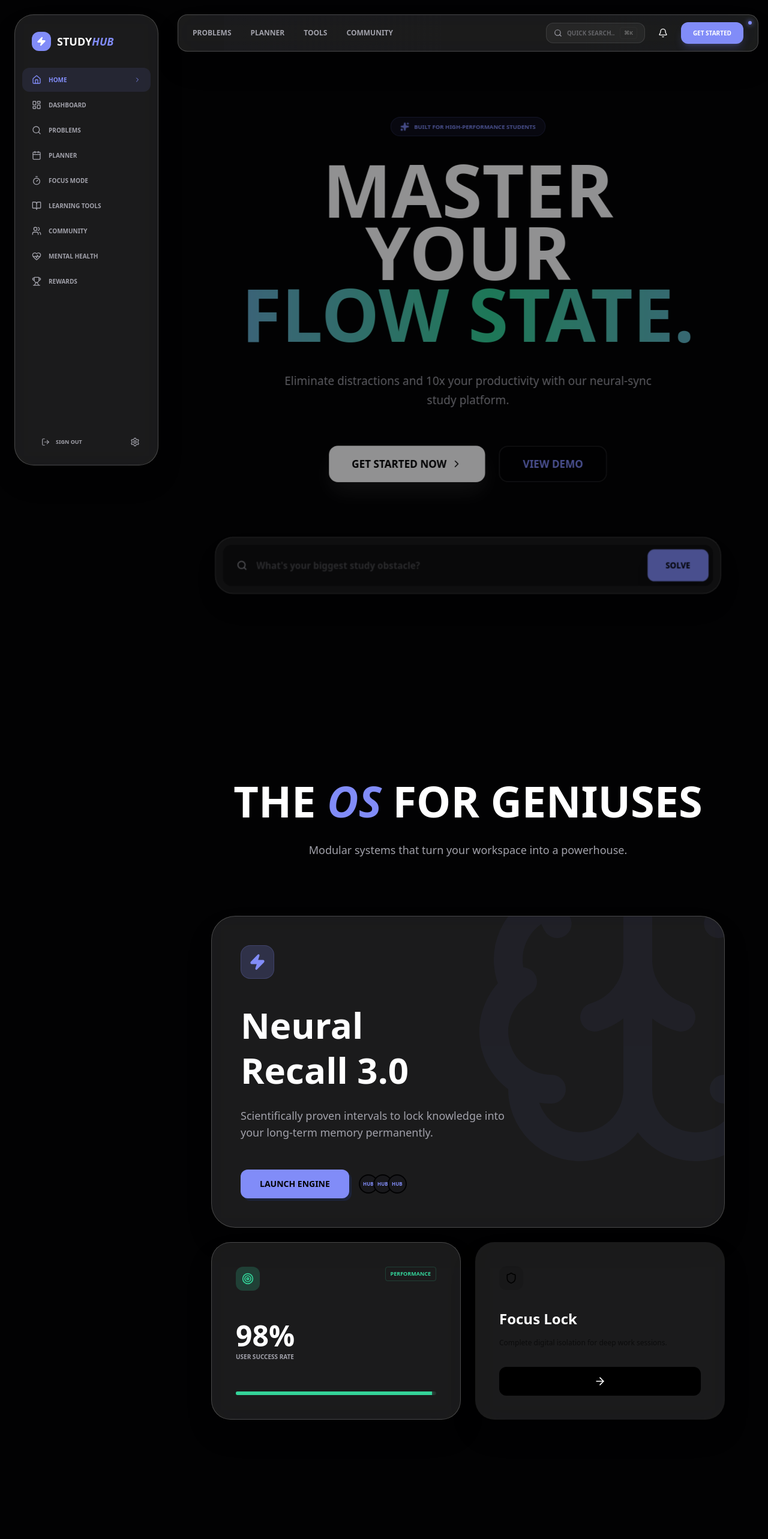
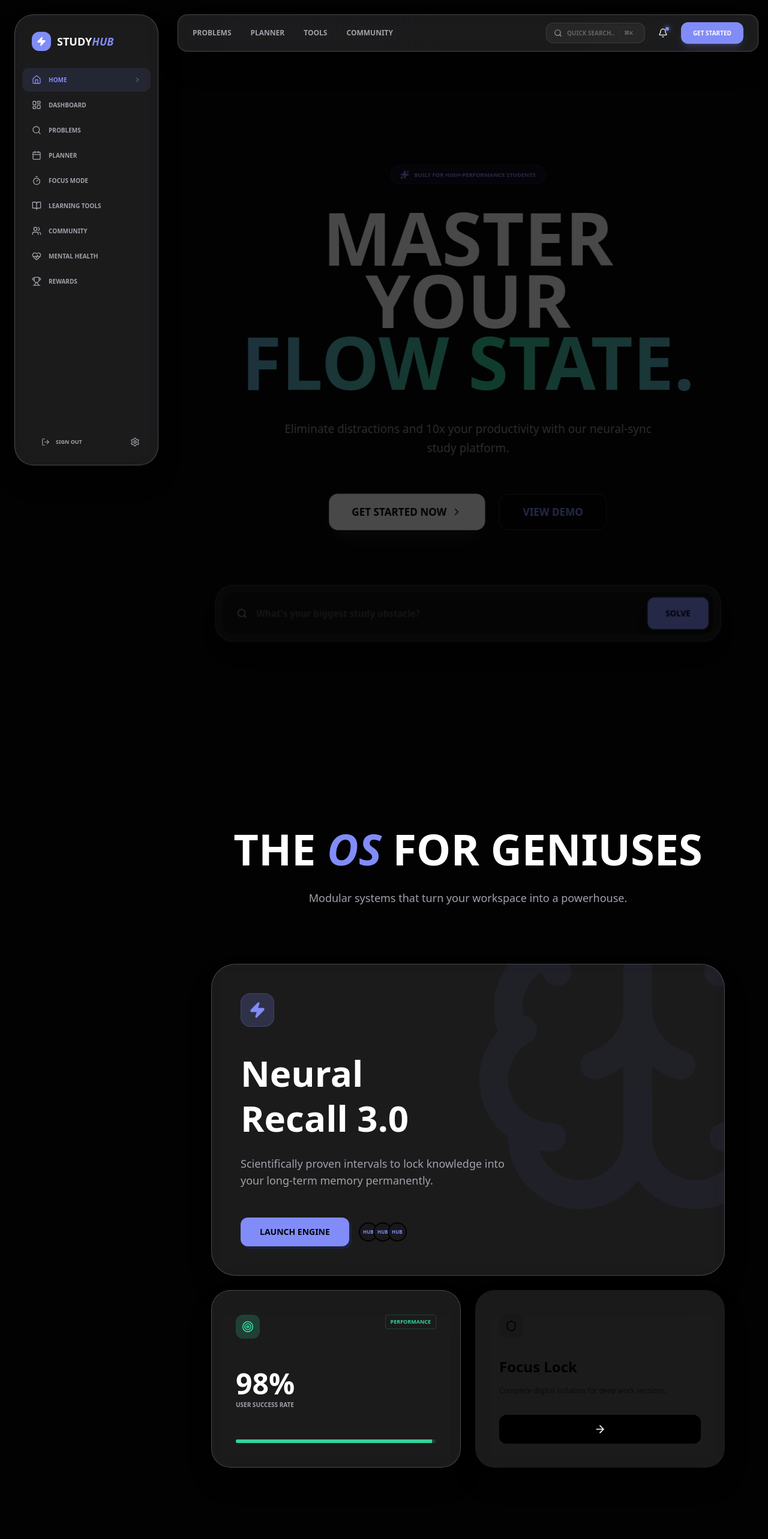
Before and after one commit to Dhruv-1511/Focusly, a Next.js app: page / in a window 1280 px wide. Shown: the top 2566 px of the page at 60% size. Built offline with nearby package versions, Linux system fonts and the light colour scheme.

Commit message:
Additional functionality added

```diff
--- a/src/app/community/page.tsx
+++ b/src/app/community/page.tsx
@@ -155,14 +155,14 @@ export default function CommunityPage() {
               <h3 className="text-lg font-bold mb-6 flex items-center gap-2">
                  <HelpCircle className="h-5 w-5 text-secondary" /> Support Rules
               </h3>
-              <ul className="space-y-4 text-xs font-medium text-muted-foreground">
+              <ul className="space-y-4 text-xs font-medium text-background/80">
                  <li className="flex gap-3"><CheckCircle2 className="h-4 w-4 text-secondary flex-shrink-0" /> No judgment. Every struggle is valid.</li>
                  <li className="flex gap-3"><CheckCircle2 className="h-4 w-4 text-secondary flex-shrink-0" /> Explain your thought process, don't just ask for answers.</li>
                  <li className="flex gap-3"><CheckCircle2 className="h-4 w-4 text-secondary flex-shrink-0" /> Earn 50 XP for every helpful answer you give.</li>
               </ul>
-              <div className="mt-8 p-5 bg-white/5 rounded-lg border border-white/10">
+              <div className="mt-8 p-5 bg-background/5 rounded-lg border border-background/10">
                  <div className="text-[10px] font-bold uppercase tracking-widest mb-2 text-secondary">Community Reward</div>
-                 <div className="text-xs font-bold leading-relaxed">Top contributor this month gets <span className="text-white">Premium Planner</span> for free.</div>
+                 <div className="text-xs font-bold leading-relaxed text-background">Top contributor this month gets <span className="text-primary font-black">Premium Planner</span> for free.</div>
               </div>
            </div>
         </div>
--- a/src/app/page.tsx
+++ b/src/app/page.tsx
@@ -64,11 +64,11 @@ export default function Home() {
           </p>
 
           <div className="flex flex-col sm:flex-row items-center justify-center gap-6 mb-24">
-            <Button size="xl" className="h-16 px-10 text-lg font-black rounded-2xl bg-white text-black hover:scale-105 active:scale-95 transition-all shadow-[0_20px_40px_rgba(255,255,255,0.1)]">
-              GET STARTED NOW <ChevronRight className="ml-2 h-5 w-5" />
+            <Button size="xl" asChild className="h-16 px-10 text-lg font-black rounded-2xl bg-white text-black hover:scale-105 active:scale-95 transition-all shadow-[0_20px_40px_rgba(255,255,255,0.1)]">
+              <Link href="/dashboard">GET STARTED NOW <ChevronRight className="ml-2 h-5 w-5" /></Link>
             </Button>
-            <Button size="xl" variant="outline" className="h-16 px-10 text-lg font-black rounded-2xl border-white/10 hover:bg-white/5 hover:scale-105 transition-all">
-              VIEW DEMO
+            <Button size="xl" variant="outline" asChild className="h-16 px-10 text-lg font-black rounded-2xl border-white/10 hover:bg-white/5 hover:scale-105 transition-all">
+              <Link href="/tools">VIEW DEMO</Link>
             </Button>
           </div>
 
@@ -92,9 +92,9 @@ export default function Home() {
                 />
                 <Button
                   className="absolute right-2 h-14 px-8 rounded-xl font-black shadow-xl bg-primary hover:bg-primary/90"
-                  onClick={() => console.log("Searching...")}
+                  asChild
                 >
-                  SOLVE
+                  <Link href="/problems">SOLVE</Link>
                 </Button>
               </div>
             </div>
@@ -127,7 +127,9 @@ export default function Home() {
                <p className="text-lg text-muted-foreground max-w-md">Scientifically proven intervals to lock knowledge into your long-term memory permanently.</p>
             </div>
             <div className="flex items-center gap-4 mt-12 relative z-10">
-               <Button className="rounded-xl h-12 px-8 font-black text-sm bg-primary hover:bg-primary/90">LAUNCH ENGINE</Button>
+               <Button asChild className="rounded-xl h-12 px-8 font-black text-sm bg-primary hover:bg-primary/90">
+                 <Link href="/tools">LAUNCH ENGINE</Link>
+               </Button>
                <div className="flex -space-x-2">
                  {[1,2,3].map(i => (
                    <div key={i} className="h-8 w-8 rounded-full bg-muted border-2 border-background flex items-center justify-center font-black text-[8px] text-primary">HUB</div>
@@ -168,8 +170,8 @@ export default function Home() {
              <div className="h-10 w-10 rounded-xl bg-black/10 flex items-center justify-center">
                <Shield className="h-5 w-5" />
              </div>
-             <h3 className="text-2xl font-black mt-8 mb-4 tracking-tight">Focus Lock</h3>
-             <p className="text-xs font-medium opacity-60">Complete digital isolation for deep work sessions.</p>
+             <h3 className="text-2xl font-black mt-8 mb-4 tracking-tight text-black">Focus Lock</h3>
+             <p className="text-xs font-medium text-black/60">Complete digital isolation for deep work sessions.</p>
              <Link href="/focus" className="mt-8 h-12 w-full rounded-xl bg-black text-white flex items-center justify-center hover:scale-105 transition-all">
                 <ArrowRight className="h-5 w-5" />
              </Link>
@@ -188,8 +190,8 @@ export default function Home() {
             <h2 className="text-7xl md:text-[10rem] font-black leading-none mb-20 opacity-10 select-none">LIMITLESS.</h2>
             <div className="relative inline-block group">
                <div className="absolute -inset-4 bg-primary rounded-full blur-3xl opacity-20 group-hover:opacity-40 transition-opacity" />
-               <Button size="xl" className="relative h-20 px-16 text-2xl font-black rounded-2xl shadow-2xl bg-primary text-white hover:scale-105 transition-all">
-                 JOIN 50K+ STUDENTS
+               <Button size="xl" asChild className="relative h-20 px-16 text-2xl font-black rounded-2xl shadow-2xl bg-primary text-white hover:scale-105 transition-all">
+                 <Link href="/dashboard">JOIN 50K+ STUDENTS</Link>
                </Button>
             </div>
             <div className="mt-20 flex items-center justify-center gap-10 opacity-20 grayscale hover:grayscale-0 transition-opacity">
--- a/src/components/layout/ClientLayout.tsx
+++ b/src/components/layout/ClientLayout.tsx
@@ -13,7 +13,7 @@ export function ClientLayout({ children }: { children: React.ReactNode }) {
 
       <div className="flex-1 flex flex-col min-w-0 lg:pl-[280px] transition-all duration-500 relative">
         <Navbar onToggleSidebar={() => setIsSidebarOpen(true)} />
-        <main className="flex-1 w-full px-4 sm:px-8 lg:px-10 pb-20 pt-12">
+        <main className="flex-1 w-full px-4 sm:px-8 lg:px-10 pb-20 pt-16">
           <div className="max-w-7xl mx-auto">
             {children}
           </div>
--- a/src/components/layout/Navbar.tsx
+++ b/src/components/layout/Navbar.tsx
@@ -27,7 +27,7 @@ export function Navbar({ onToggleSidebar }: NavbarProps) {
       initial={{ y: -20, opacity: 0 }}
       animate={{ y: 0, opacity: 1 }}
       className={cn(
-        "sticky top-6 z-40 transition-all duration-500 w-full px-4 mb-[-64px]",
+        "sticky top-6 z-40 transition-all duration-500 w-full px-4",
         scrolled ? "top-4" : "top-6"
       )}
     >
@@ -81,18 +81,19 @@ export function Navbar({ onToggleSidebar }: NavbarProps) {
             <Button
               variant="ghost"
               size="icon"
-              className="h-9 w-9 rounded-xl hover:bg-white/5 text-white"
+              className="h-9 w-9 rounded-xl hover:bg-white/5 text-white relative"
             >
               <Bell className="h-4 w-4" />
-              <span className="absolute top-2.5 right-2.5 h-1.5 w-1.5 bg-primary rounded-full shadow-[0_0_8px_var(--primary)]" />
+              <span className="absolute top-2 right-2 h-1.5 w-1.5 bg-primary rounded-full shadow-[0_0_8px_var(--primary)]" />
             </Button>
           </div>
 
           <Button
             size="sm"
+            asChild
             className="hidden sm:flex h-9 px-5 font-black text-[10px] uppercase rounded-xl shadow-lg shadow-primary/20 hover:scale-105 active:scale-95 transition-all bg-primary text-white hover:bg-primary/90"
           >
-            GET STARTED
+            <Link href="/dashboard">GET STARTED</Link>
           </Button>
 
           <Button
```
Also changed, not shown: 1 other file (tests, documents, lock files or other folders).
